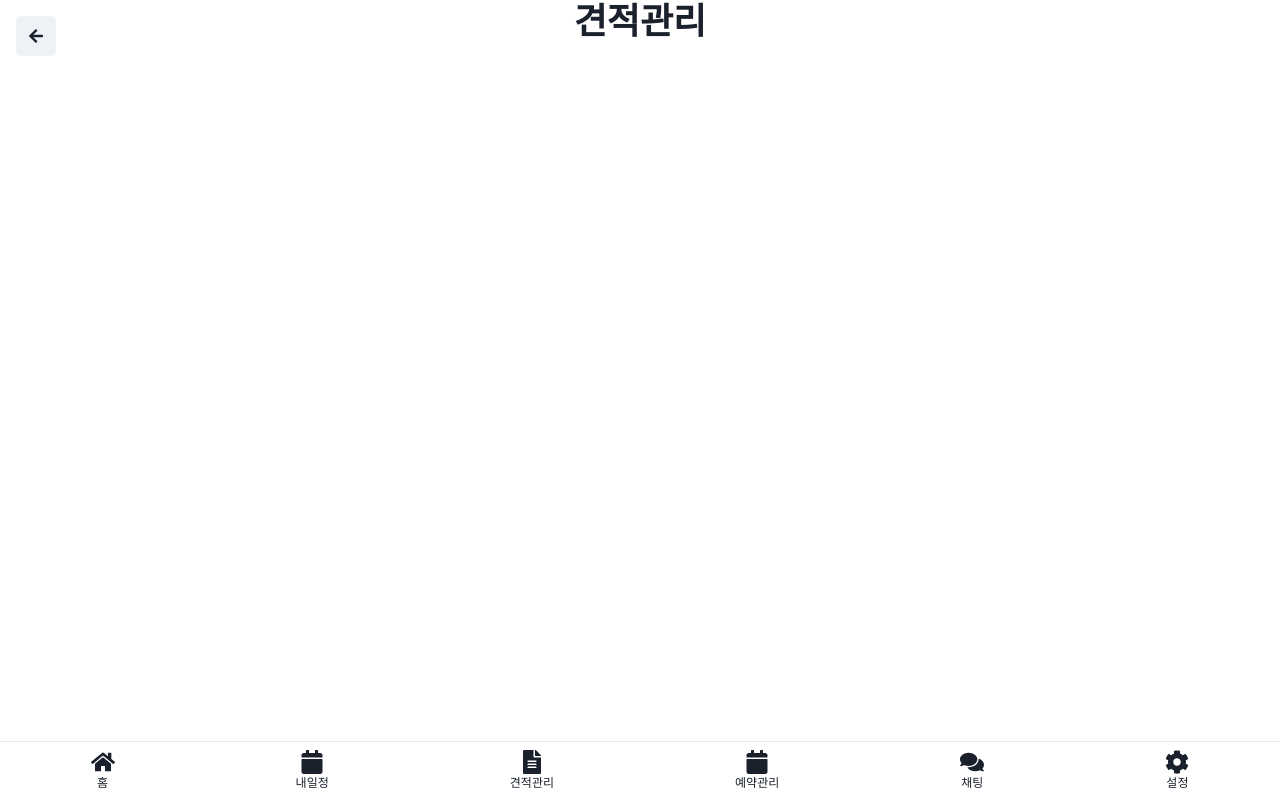
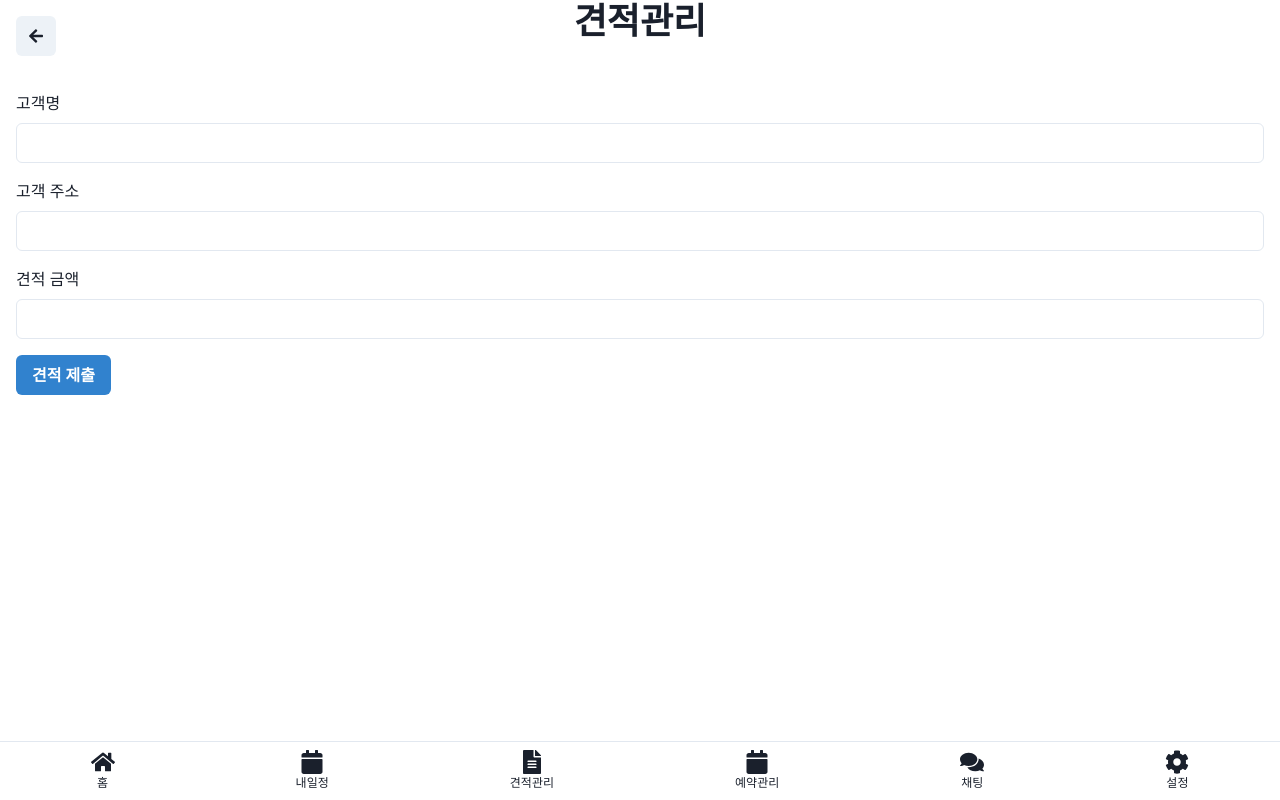
Before and after one commit to GPT-Engineer-App/clean-manager-login, a React (Vite) app: page /quote-management in a window 1280 px wide. Built offline with nearby package versions, Linux system fonts and the light colour scheme.

Commit message:
QuoteManagement 페이지에 고객 정보와 견적 금액을 입력받는 폼을 추가하고, 폼 제출 시 입력된 정보를 화면에 표시하도록 수정했습니다.
Prompt: 견적관리에 고객정보에 견적제출하면 화면에 고객정보랑 견적금액 연결

```diff
--- a/src/pages/QuoteManagement.jsx
+++ b/src/pages/QuoteManagement.jsx
@@ -1,16 +1,63 @@
-import React from "react";
-import { Box, Heading } from "@chakra-ui/react";
+import React, { useState } from "react";
+import { Box, Heading, FormControl, FormLabel, Input, Button, Text } from "@chakra-ui/react";
 import BottomTab from "../components/BottomTab";
 import BackButton from "../components/BackButton";
 
 const QuoteManagement = () => {
+  const [customerName, setCustomerName] = useState("");
+  const [customerAddress, setCustomerAddress] = useState("");
+  const [quoteAmount, setQuoteAmount] = useState("");
+  const [submittedQuote, setSubmittedQuote] = useState(null);
+
+  const handleSubmit = (e) => {
+    e.preventDefault();
+    setSubmittedQuote({ customerName, customerAddress, quoteAmount });
+    setCustomerName("");
+    setCustomerAddress("");
+    setQuoteAmount("");
+  };
+
   return (
     <Box position="relative">
       <BackButton />
       <Heading size="xl" textAlign="center" mb={8}>
         견적관리
       </Heading>
-      {}
+      <Box p={4}>
+        <form onSubmit={handleSubmit}>
+          <FormControl mb={4}>
+            <FormLabel>고객명</FormLabel>
+            <Input type="text" value={customerName} onChange={(e) => setCustomerName(e.target.value)} />
+          </FormControl>
+          <FormControl mb={4}>
+            <FormLabel>고객 주소</FormLabel>
+            <Input type="text" value={customerAddress} onChange={(e) => setCustomerAddress(e.target.value)} />
+          </FormControl>
+          <FormControl mb={4}>
+            <FormLabel>견적 금액</FormLabel>
+            <Input type="number" value={quoteAmount} onChange={(e) => setQuoteAmount(e.target.value)} />
+          </FormControl>
+          <Button type="submit" colorScheme="blue">
+            견적 제출
+          </Button>
+        </form>
+        {submittedQuote && (
+          <Box mt={8}>
+            <Heading size="lg" mb={2}>
+              제출된 견적
+            </Heading>
+            <Text>
+              <strong>고객명:</strong> {submittedQuote.customerName}
+            </Text>
+            <Text>
+              <strong>고객 주소:</strong> {submittedQuote.customerAddress}
+            </Text>
+            <Text>
+              <strong>견적 금액:</strong> {submittedQuote.quoteAmount}
+            </Text>
+          </Box>
+        )}
+      </Box>
       <BottomTab />
     </Box>
   );
```
